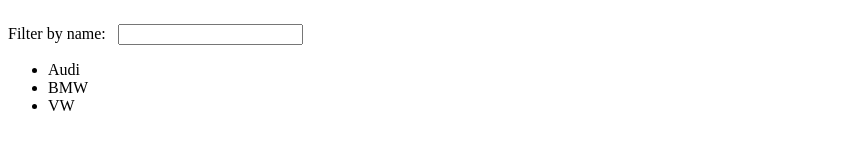
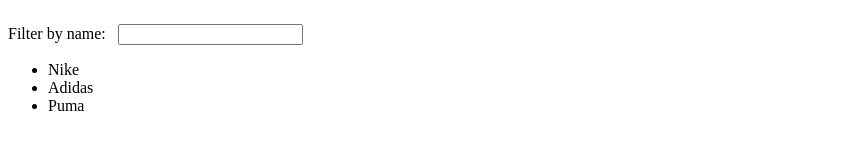
Before and after one commit to chevpotenko/app-test, an Angular app: page /directory in a window 1280 px wide. Shown: the part 154-304 px from the top of the page, without its empty margins (0-842 px from the left). Built offline with nearby package versions, Linux system fonts and the light colour scheme.

Commit message:
add(data): add http service

```diff
--- /dev/null
+++ b/src/app/data.service.ts
@@ -0,0 +1,17 @@
+import { Injectable } from '@angular/core';
+import { HttpClient } from '@angular/common/http';
+import { Observable } from 'rxjs';
+import 'rxjs/add/operator/map';
+import { List } from './list';
+
+
+@Injectable()
+export class DataService {
+
+  constructor(private http:HttpClient) { }
+
+  fetchData(): Observable<List[]>{
+    return this.http.get<List[]>('./assets/json/brand.json');
+  }
+
+}
--- a/src/app/directory/directory.component.html
+++ b/src/app/directory/directory.component.html
@@ -5,5 +5,5 @@
   <input [(ngModel)]="term" type="text" id="name" name="brand"/>
 </form>
 <ul>
-  <li *ngFor="let brand of autos | filter:term ">{{ brand.name }}</li>
+  <li *ngFor="let item of list | filter:term ">{{ item.name }}</li>
 </ul>
--- a/src/app/directory/directory.component.ts
+++ b/src/app/directory/directory.component.ts
@@ -1,6 +1,8 @@
 import { Component, OnInit } from '@angular/core';
 import { ActivatedRoute, ParamMap } from '@angular/router';
 import { LoggingService } from '../logging.service';
+import { DataService } from '../data.service';
+import { List } from '../list';
 
 
 @Component({
@@ -12,22 +14,14 @@
 export class DirectoryComponent implements OnInit {
 
   params:String;
-  brands = [
-    {name: 'Nike'},
-    {name: 'Adidas'},
-    {name: 'Puma'}
-  ];
-  autos = [
-    {name: 'Audi'},
-    {name: 'BMW'},
-    {name: 'VW'}
-  ];
+  list:List[] = [];
   term:String;
 
 
   constructor(
     private route: ActivatedRoute,
-    private logging: LoggingService
+    private logging: LoggingService,
+    private data: DataService,
   ) { }
 
   ngOnInit() {
@@ -35,7 +29,8 @@
     if(param){
       this.params = param;
     }
-    console.log(this.logging.log());
+    this.logging.log("I'm a service");
+    this.data.fetchData().subscribe(data => { this.list= data});
   }
 
 }
--- /dev/null
+++ b/src/app/list.ts
@@ -0,0 +1,3 @@
+export class List {
+    name: String
+}
--- a/src/app/logging.service.ts
+++ b/src/app/logging.service.ts
@@ -5,8 +5,8 @@
 
   constructor() { }
 
-  log() {
-    console.log("I'm a service");
+  log(val) {
+    console.log(val);
   }
 
 }
--- /dev/null
+++ b/src/assets/json/auto.json
@@ -0,0 +1,5 @@
+[
+    {"name": "Audi"},
+    {"name": "BMW"},
+    {"name": "VW"}
+]
--- /dev/null
+++ b/src/assets/json/brand.json
@@ -0,0 +1,5 @@
+[
+    {"name": "Nike"},
+    {"name": "Adidas"},
+    {"name": "Puma"}
+]
```
Also changed, not shown: src/app/app.module.ts (+5 -3 lines), 1 other file (tests, documents, lock files or other folders).
